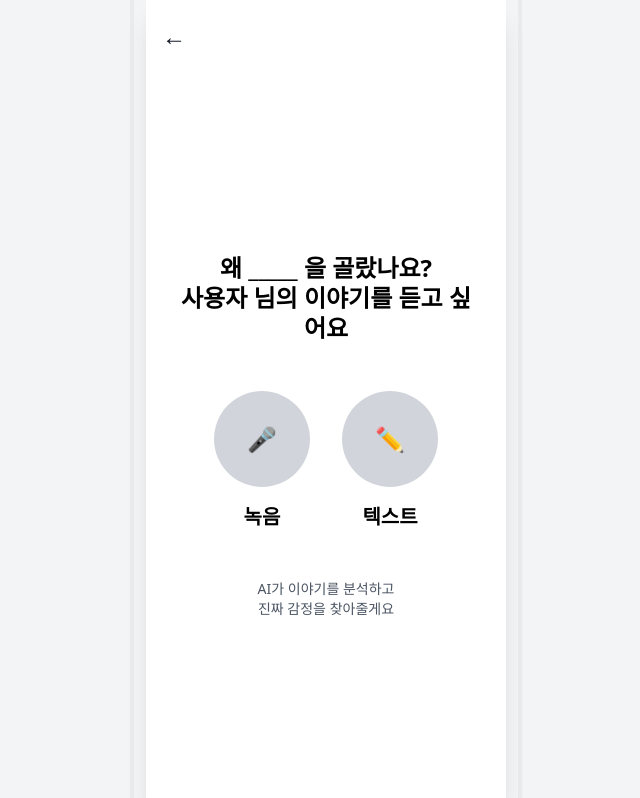
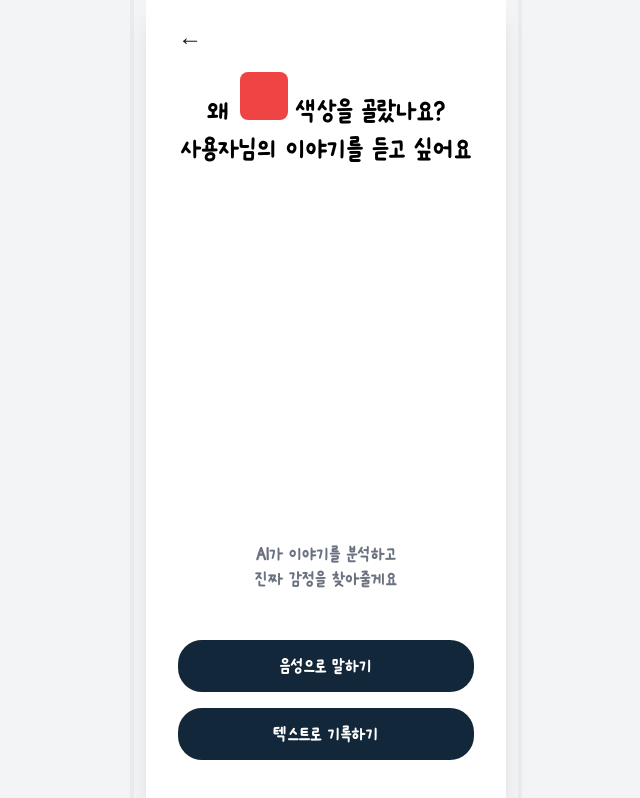
Before and after one commit to team-melog/melog-fe, a Next.js app in the folder apps/web/: page /emotion/input in a window 1280 px wide. Shown: the whole page, without its empty margins (314-954 px from the left). Built offline with nearby package versions, Linux system fonts and the light colour scheme; no server answers; a web font is replaced by a local one.

Commit message:
style: 홈-색 선택 후 녹음여부 화면

```diff
--- a/apps/web/src/app/emotion/input/page.tsx
+++ b/apps/web/src/app/emotion/input/page.tsx
@@ -10,22 +10,17 @@ function EmotionInputContent() {
   const router = useRouter();
   const searchParams = useSearchParams();
   const user = useAppStore(state => state.user);
-  const [selectedOption, setSelectedOption] = useState<'voice' | 'text' | null>(
-    null
-  );
 
   // URL 파라미터에서 선택한 감정 정보 가져오기
   const selectedEmotion = searchParams.get('emotion');
   const selectedIntensity = searchParams.get('intensity');
 
   const handleVoiceSelect = () => {
-    setSelectedOption('voice');
     // 녹음 화면으로 이동
     router.push('/emotion/record');
   };
 
   const handleTextSelect = () => {
-    setSelectedOption('text');
     // 텍스트 입력 화면으로 이동
     router.push('/emotion/write');
   };
@@ -38,7 +33,7 @@ function EmotionInputContent() {
     <Layout showTabBar={false}>
       <div className="min-h-screen bg-white flex flex-col">
         {/* Header */}
-        <div className="flex items-center py-6">
+        <div className="flex items-center py-6 px-4">
           <button
             onClick={handleBack}
             className="w-6 h-6 flex items-center justify-center"
@@ -48,65 +43,46 @@ function EmotionInputContent() {
         </div>
 
         {/* Main Content */}
-        <div className="flex-1 flex flex-col items-center justify-center px-4">
+        <div className="flex-1 flex flex-col items-center justify-between px-4 pb-10">
           {/* Title */}
-          <h1 className="text-2xl font-semibold text-center text-black mb-12 leading-tight">
+          <div className="text-center mb-12">
+            <h1 className="text-3xl font-meetme text-black leading-tight">
               왜{' '}
-            {selectedIntensity &&
-              intensityLabels[parseInt(selectedIntensity) - 1]}{' '}
-            {selectedEmotion || '_____'} 을 골랐나요?
+              <span className="inline-block w-12 h-12 bg-red-500 rounded-lg mr-2"></span>
+              색상을 골랐나요?
               <br />
-            {user?.name || '사용자'} 님의 이야기를 듣고 싶어요
+              {user?.name || '사용자'}님의 이야기를 듣고 싶어요
             </h1>
+          </div>
+
+          <div>
+            {/* Instructions */}
+            <div className="text-center text-gray-500 mb-12">
+              <p className="text-xl font-meetme leading-tight">
+                AI가 이야기를 분석하고
+                <br />
+                진짜 감정을 찾아줄게요
+              </p>
+            </div>
 
             {/* Selection Options */}
-          <div className="flex space-x-8 mb-12">
+            <div className="w-full space-y-4">
               {/* Voice Recording Option */}
               <button
                 onClick={handleVoiceSelect}
-              className={`flex flex-col items-center space-y-4 transition-all ${
-                selectedOption === 'voice' ? 'scale-105' : 'hover:scale-102'
-              }`}
+                className="w-full bg-[#13273A] hover:bg-[#2a4967] text-white py-3 px-8 rounded-3xl transition-colors text-xl font-meetme"
               >
-              <div
-                className={`w-24 h-24 rounded-full flex items-center justify-center transition-colors ${
-                  selectedOption === 'voice'
-                    ? 'bg-gray-400'
-                    : 'bg-gray-300 hover:bg-gray-350'
-                }`}
-              >
-                <span className="text-2xl">🎤</span>
-              </div>
-              <span className="text-xl font-semibold text-black">녹음</span>
+                음성으로 말하기
               </button>
 
               {/* Text Input Option */}
               <button
                 onClick={handleTextSelect}
-              className={`flex flex-col items-center space-y-4 transition-all ${
-                selectedOption === 'text' ? 'scale-105' : 'hover:scale-102'
-              }`}
+                className="w-full bg-[#13273A] hover:bg-[#2a4967] text-white py-3 px-8 rounded-3xl transition-colors text-xl font-meetme"
               >
-              <div
-                className={`w-24 h-24 rounded-full flex items-center justify-center transition-colors ${
-                  selectedOption === 'text'
-                    ? 'bg-gray-400'
-                    : 'bg-gray-300 hover:bg-gray-350'
-                }`}
-              >
-                <span className="text-2xl">✏️</span>
-              </div>
-              <span className="text-xl font-semibold text-black">텍스트</span>
+                텍스트로 기록하기
               </button>
             </div>
-
-          {/* Instructions */}
-          <div className="text-center text-gray-600 max-w-xs">
-            <p className="text-sm">
-              AI가 이야기를 분석하고
-              <br />
-              진짜 감정을 찾아줄게요
-            </p>
           </div>
         </div>
       </div>
```
Lines whose indentation alone changed are shown as unchanged.
